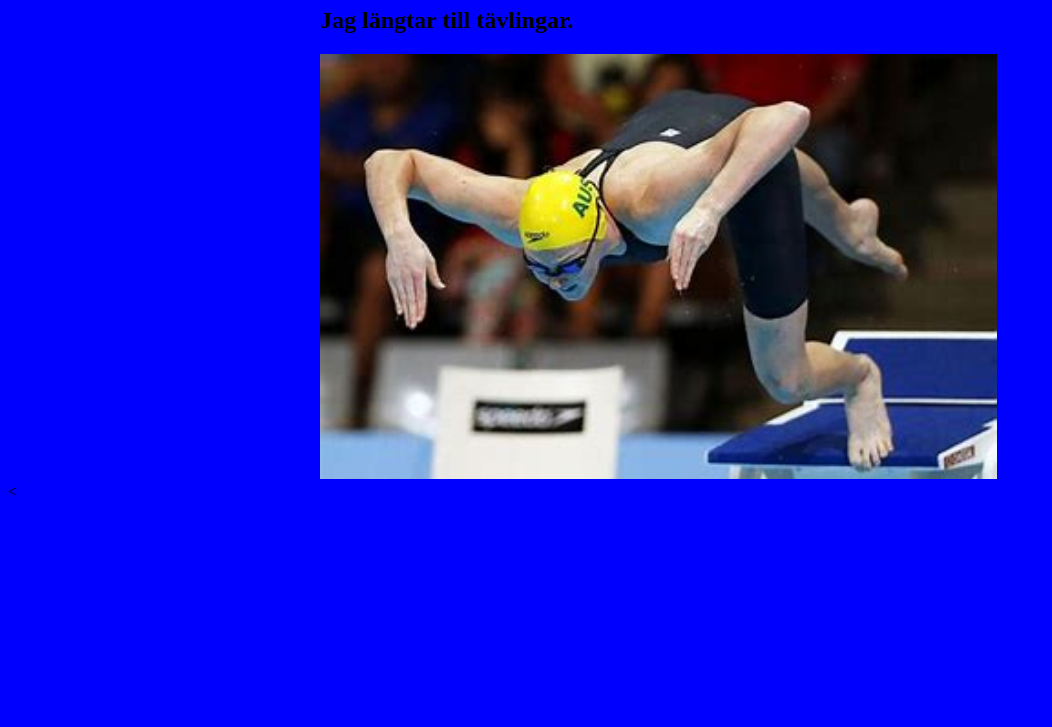
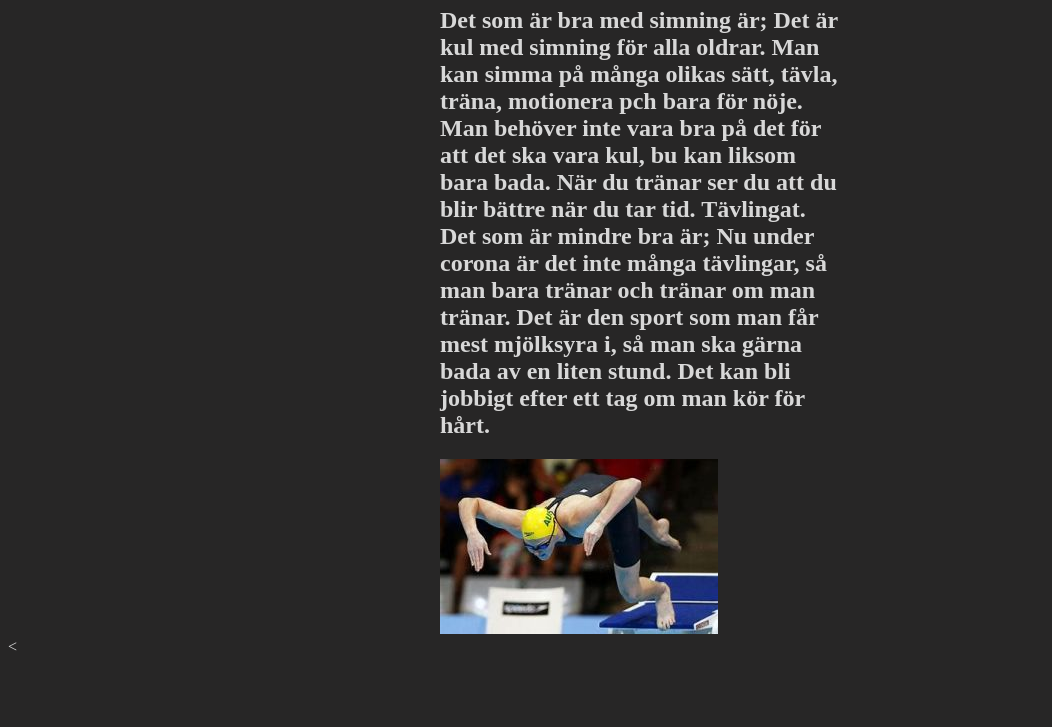
Before and after one commit to anst9000/swimming, a plain HTML site: page index.html in a window 1280 px wide. Shown: the part 73-800 px from the top of the page, without its empty margins (0-1052 px from the left). Drawn offline with Linux system fonts and the light colour scheme.

Commit message:
uppdaterat bg-färg och bild

```diff
--- a/index.html
+++ b/index.html
@@ -6,13 +6,27 @@
   <meta http-equiv="X-UA-Compatible" content="IE=edge">
   <meta name="viewport" content="width=device-width, initial-scale=1.0">
   <link rel="stylesheet" href="styles.css">
-  <title>Simningt</title>
+  <title>Simning
+  </title>
 </head>
 <body>
 <div id="container">
-  <h1>Tips om hur du blir bättre på simning.</h1>
- <h2> Jag längtar till tävlingar.</h2>
-<img src="/testing-image.jfif" alt="Man startar på tävling." widht="668" height="425" />
+  <h1>Bra och dåligt med simning. </h1>
+ <h2>Det som är bra med simning är;
+    Det är kul med simning för alla oldrar.
+   Man kan simma på många olikas sätt, tävla, träna, motionera pch bara för nöje.
+   Man behöver inte vara bra på det för att det ska vara kul, bu kan liksom bara bada.
+   När du tränar ser du att du blir bättre när du tar tid.
+   Tävlingat.
+
+   Det som är mindre bra är;
+Nu under corona är det inte många tävlingar, så man bara tränar och tränar om man tränar.
+Det är den sport som man får mest mjölksyra i, så man ska gärna bada av en liten stund.
+Det kan bli jobbigt efter ett tag om man kör för hårt.
+
+
+ </h2>
+<img src="/testing-image-small.jpg" alt="Man startar på tävling." widht="278" height="175" />
 </div>
 
 <
--- a/styles.css
+++ b/styles.css
@@ -1,10 +1,24 @@
 body {
-  background-color: blue;
+  background-color: rgb(39, 38, 38);
+  color:rgb(216, 216, 216);
 }
 
-#container
-{
-  width: 40em;
+
+#container{
+  width: 500px;
   margin-left: auto;
   margin-right: auto;
 }
+
+
+@media screen and (min-width: 700px) {
+  #container{
+    width: 400px;
+  }
+
+  img {
+    max-width: 75%;
+    max-height: 75%;
+
+  }
+}
```
Also changed, not shown: testing-image-small.jpg (added), testing-image.jpg (renamed from testing-image.jfif).
